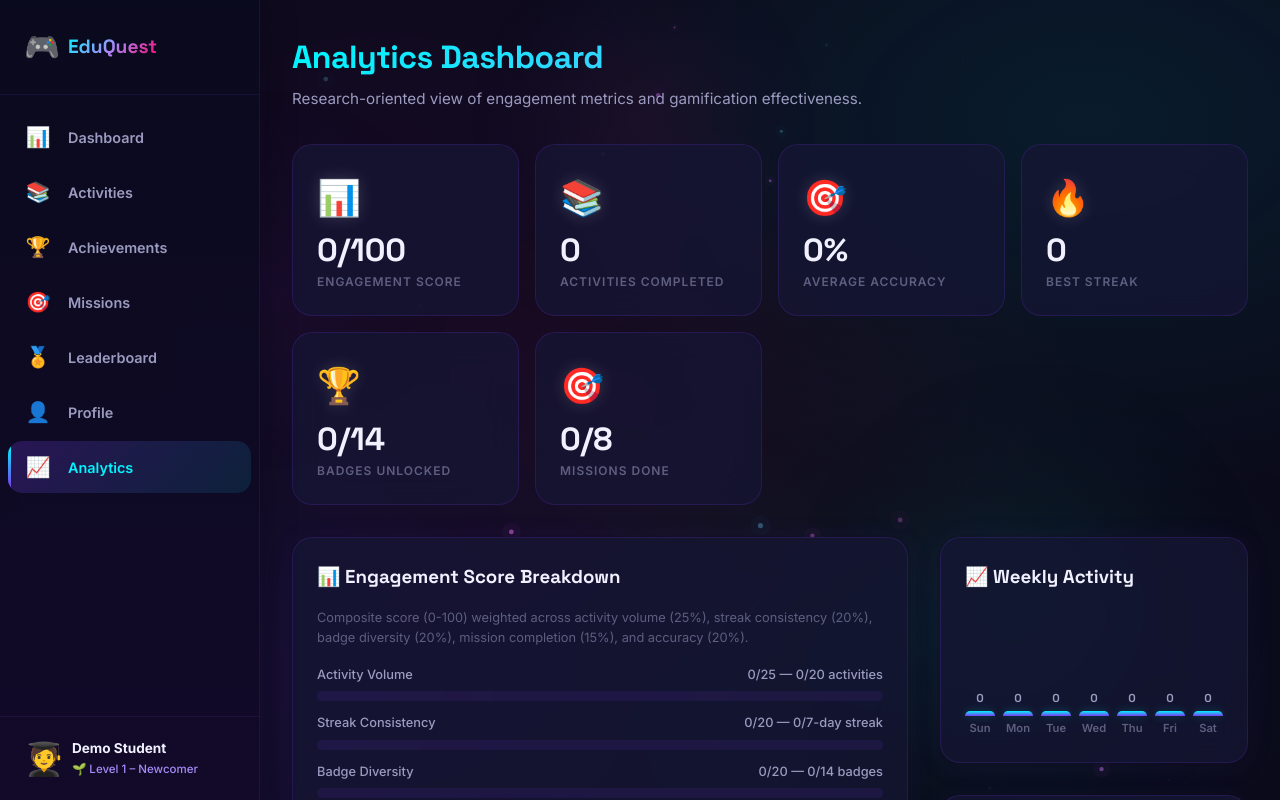
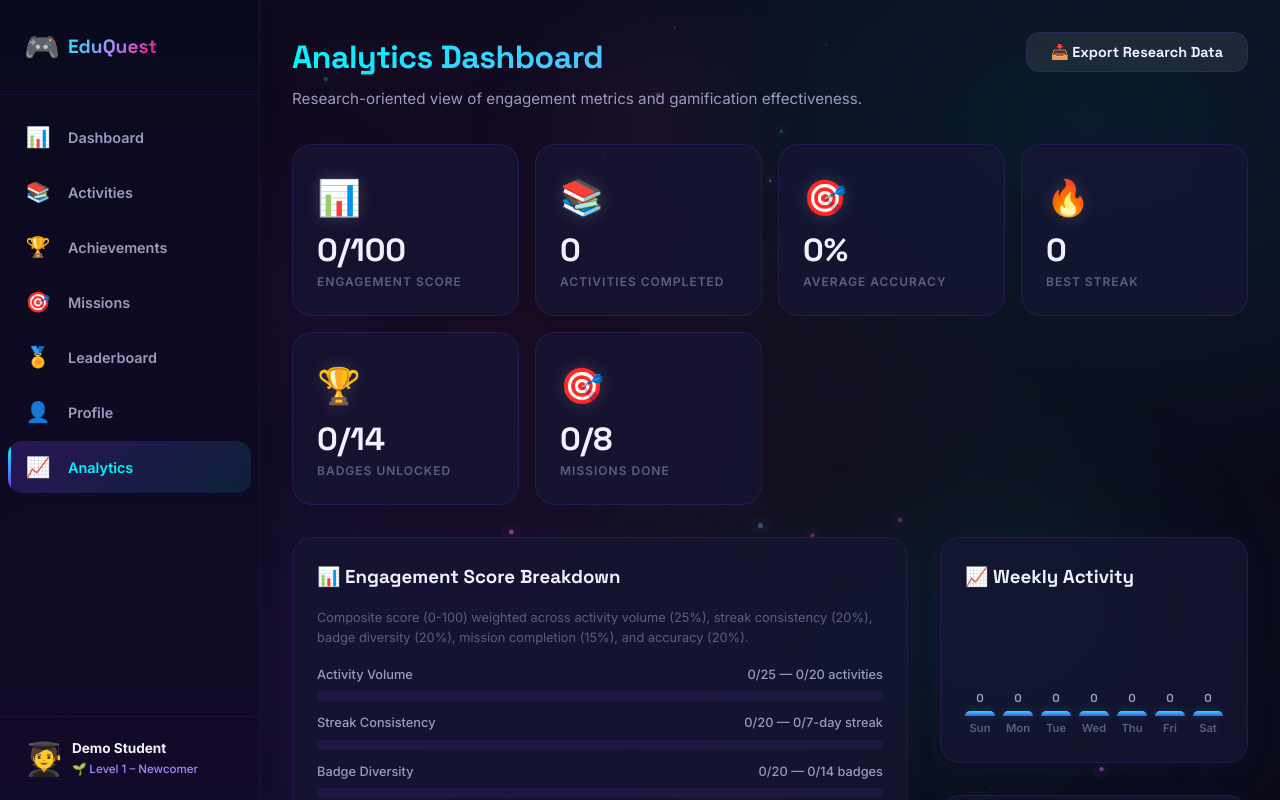
Before and after one commit to OmarIUBH/gamification, a React (Vite) app: page /analytics in a window 1280 px wide. Shown: the top 800 px of the page. Built offline with nearby package versions, Linux system fonts and the light colour scheme.

Commit message:
feat: Ad Export Research Data function to Analytics Dashboard

```diff
--- a/src/pages/AnalyticsDashboard.jsx
+++ b/src/pages/AnalyticsDashboard.jsx
@@ -39,11 +39,30 @@ export default function AnalyticsDashboard() {
 
   return (
     <div>
-      <div className="page-header">
-        <h1 className="page-title">Analytics Dashboard</h1>
-        <p className="page-subtitle">
-          Research-oriented view of engagement metrics and gamification effectiveness.
-        </p>
+      <div className="page-header" style={{ display: 'flex', justifyContent: 'space-between', alignItems: 'flex-start' }}>
+        <div>
+          <h1 className="page-title">Analytics Dashboard</h1>
+          <p className="page-subtitle">
+            Research-oriented view of engagement metrics and gamification effectiveness.
+          </p>
+        </div>
+        <button
+          className="btn btn-secondary"
+          onClick={() => {
+            const dataStr = "data:text/json;charset=utf-8," + encodeURIComponent(JSON.stringify({
+              gameState: game,
+              analytics: analytics
+            }, null, 2));
+            const downloadAnchorNode = document.createElement('a');
+            downloadAnchorNode.setAttribute("href", dataStr);
+            downloadAnchorNode.setAttribute("download", `eduquest_export_${new Date().toISOString().split('T')[0]}.json`);
+            document.body.appendChild(downloadAnchorNode);
+            downloadAnchorNode.click();
+            downloadAnchorNode.remove();
+          }}
+        >
+          📥 Export Research Data
+        </button>
       </div>
 
       {/* Key Metrics */}
```
